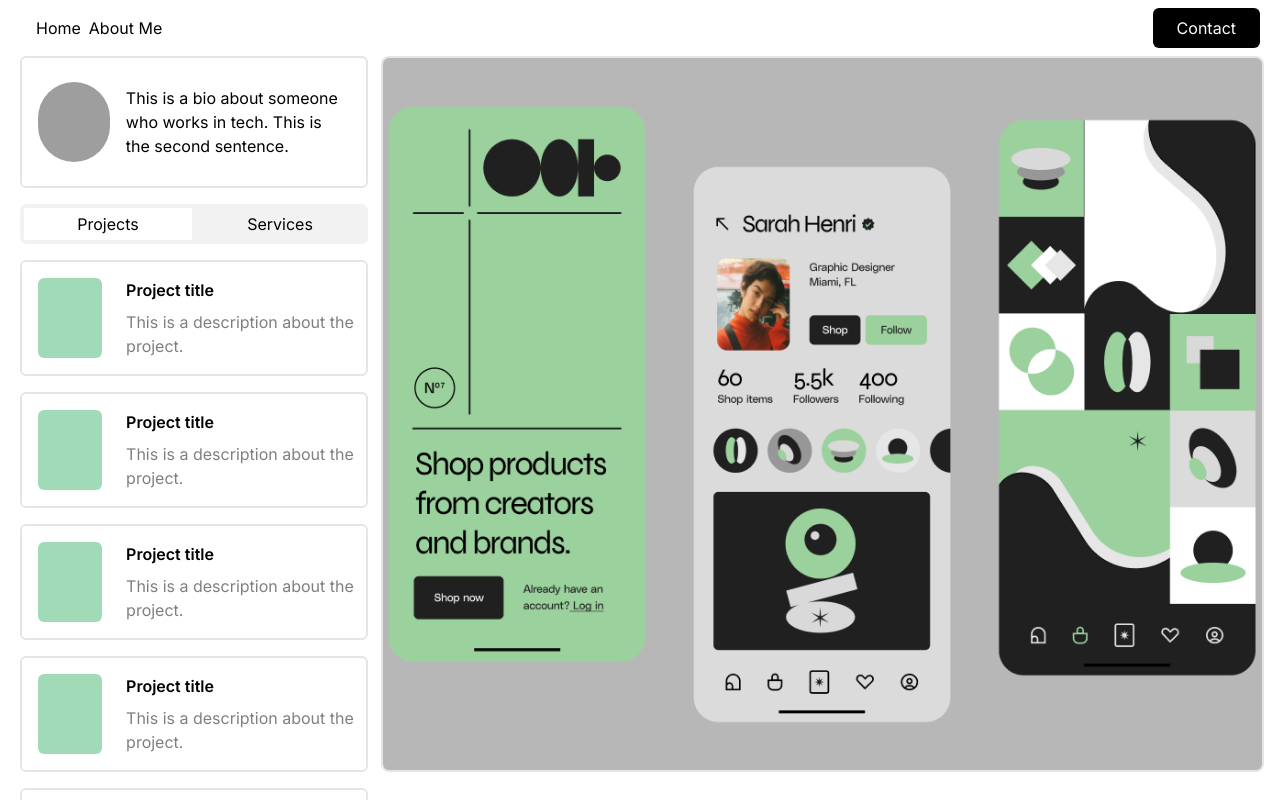
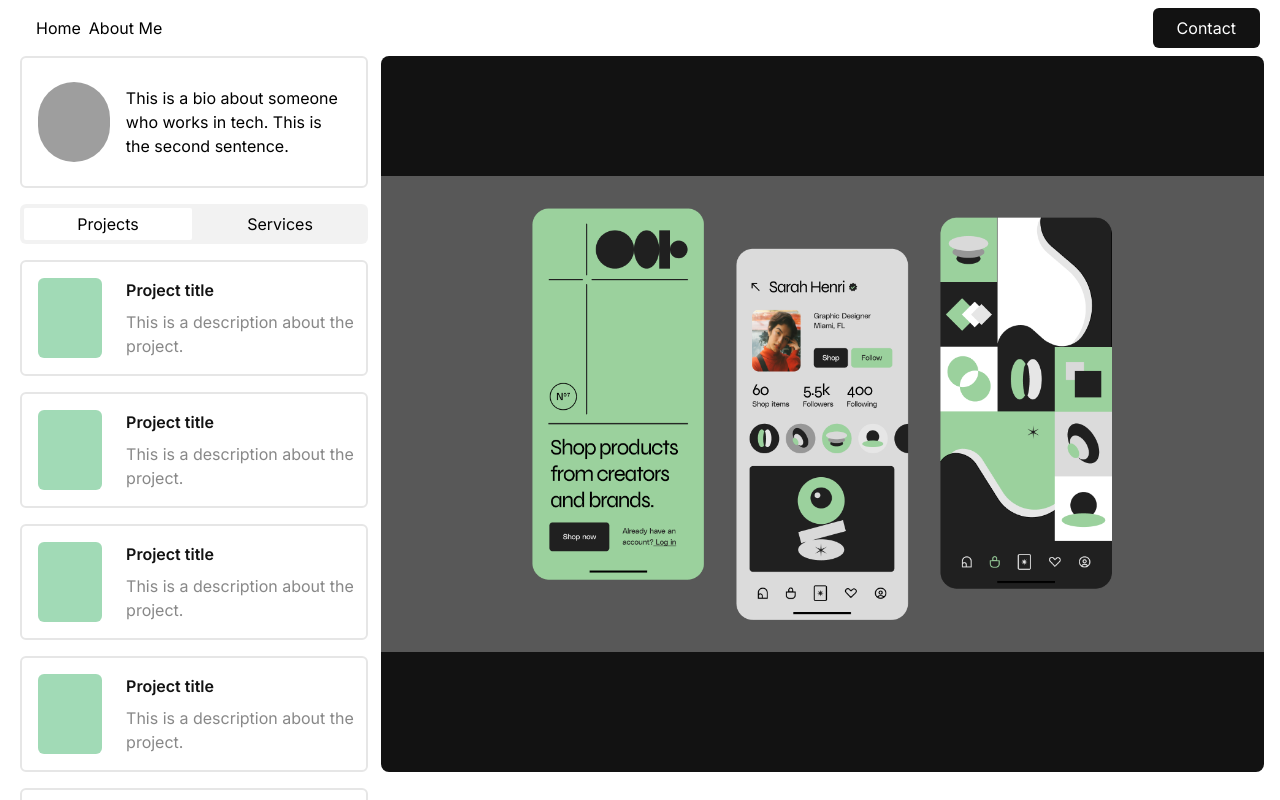
Before and after one commit to Ba-Zen/cc-justify, a Next.js app: page / in a window 1280 px wide. Shown: the top 800 px of the page. Built offline with nearby package versions, Linux system fonts and the light colour scheme; grey boxes are pictures that could not be loaded.

Commit message:
changes to image container, adds bg

```diff
--- a/src/app/page.js
+++ b/src/app/page.js
@@ -39,13 +39,13 @@ export default function Home() {
           ))}
         </div>
 
-        <div className='w-full h-[35vh] lg:h-[89.5vh] lg:fixed top-10 right-4 lg:mt-4  lg:ml-auto lg:w-[69%] aspect-square border-2 border-black/10 rounded-lg overflow-hidden'>
+        <div className='w-full h-[35vh] bg-black lg:h-[89.5vh] lg:fixed top-10 right-4 lg:mt-4  lg:ml-auto lg:w-[69%] aspect-square  rounded-lg overflow-hidden'>
           <Image
             src='/images/mobile-app-design.png'
             width={2500}
             height={2500}
             alt='change me'
-            className='object-cover w-full h-full'
+            className='object-cover lg:object-contain w-full h-full'
             priority
           />
         </div>
--- a/tailwind.config.js
+++ b/tailwind.config.js
@@ -7,10 +7,8 @@ module.exports = {
   ],
   theme: {
     extend: {
-      backgroundImage: {
-        'gradient-radial': 'radial-gradient(var(--tw-gradient-stops))',
-        'gradient-conic':
-          'conic-gradient(from 180deg at 50% 50%, var(--tw-gradient-stops))',
+      colors: {
+        black: '#121212',
       },
     },
   },
```
